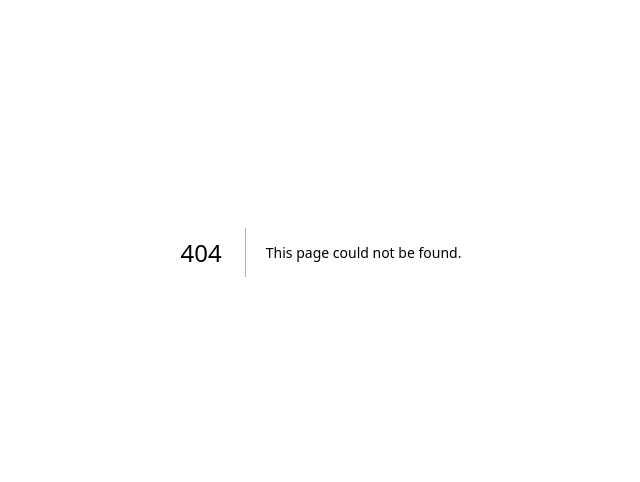
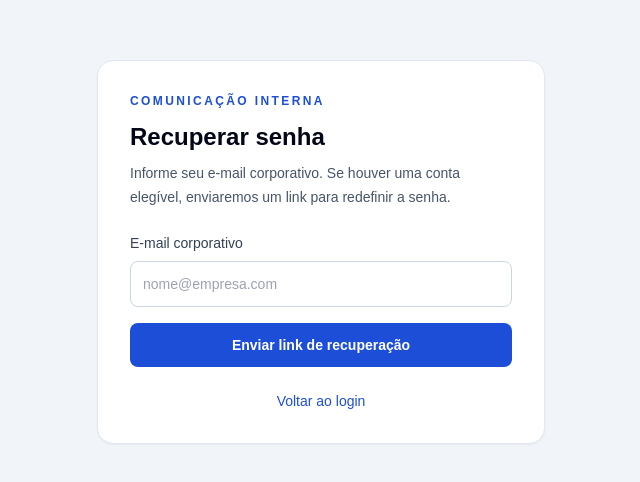
Before and after one commit to otaviosferreira/chatapp, a Next.js app: page /forgot-password in a window 1280 px wide. Before the commit this address had no page. Shown: the part 148-630 px from the top of the page, without its empty margins (319-959 px from the left). Built offline with nearby package versions, Linux system fonts and the light colour scheme.

Commit message:
feat(auth): add password recovery page

```diff
--- /dev/null
+++ b/app/forgot-password/page.tsx
@@ -0,0 +1,30 @@
+import Link from "next/link";
+import { forgotPasswordAction } from "@/app/actions/auth";
+
+type Props = { searchParams: Promise<{ error?: string; sent?: string }> };
+
+export default async function ForgotPasswordPage({ searchParams }: Props) {
+  const { error, sent } = await searchParams;
+  return (
+    <main className="flex min-h-screen items-center justify-center bg-slate-100 px-4 py-12">
+      <section className="w-full max-w-md rounded-2xl border border-slate-200 bg-white p-8 shadow-sm">
+        <p className="text-xs font-semibold uppercase tracking-[0.2em] text-blue-700">Comunicação interna</p>
+        <h1 className="mt-3 text-2xl font-bold text-slate-950">Recuperar senha</h1>
+        <p className="mt-2 text-sm leading-6 text-slate-600">Informe seu e-mail corporativo. Se houver uma conta elegível, enviaremos um link para redefinir a senha.</p>
+        {sent === "1" ? (
+          <p role="status" className="mt-6 rounded-lg border border-green-200 bg-green-50 p-3 text-sm text-green-800">Se o endereço estiver cadastrado, você receberá um e-mail com as instruções. Verifique também o spam.</p>
+        ) : (
+          <form action={forgotPasswordAction} className="mt-6 space-y-4">
+            {error ? <p role="alert" className="rounded-lg border border-red-200 bg-red-50 p-3 text-sm text-red-700">{error === "invalid" ? "Informe um e-mail válido." : error === "configuration" ? "Não foi possível determinar o endereço seguro da aplicação." : "Não foi possível solicitar o link agora. Tente novamente mais tarde."}</p> : null}
+            <label className="block">
+              <span className="mb-2 block text-sm font-medium text-slate-700">E-mail corporativo</span>
+              <input name="email" type="email" required maxLength={254} autoComplete="email" className="w-full rounded-lg border border-slate-300 px-3 py-3 text-sm outline-none focus:border-blue-600 focus:ring-2 focus:ring-blue-100" placeholder="nome@empresa.com" />
+            </label>
+            <button type="submit" className="w-full rounded-lg bg-blue-700 px-4 py-3 text-sm font-semibold text-white hover:bg-blue-800">Enviar link de recuperação</button>
+          </form>
+        )}
+        <Link href="/login" className="mt-6 block text-center text-sm font-medium text-blue-700 hover:underline">Voltar ao login</Link>
+      </section>
+    </main>
+  );
+}
```
